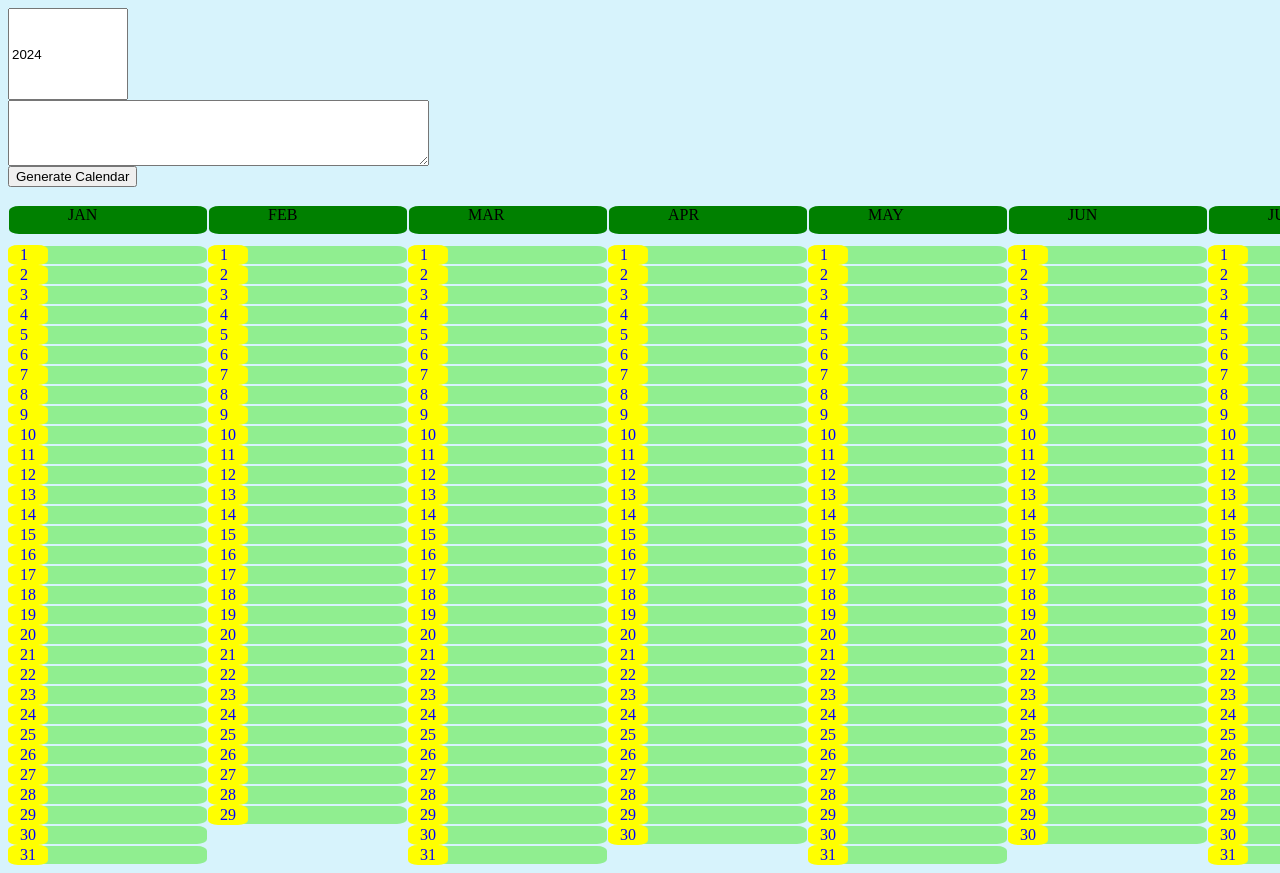
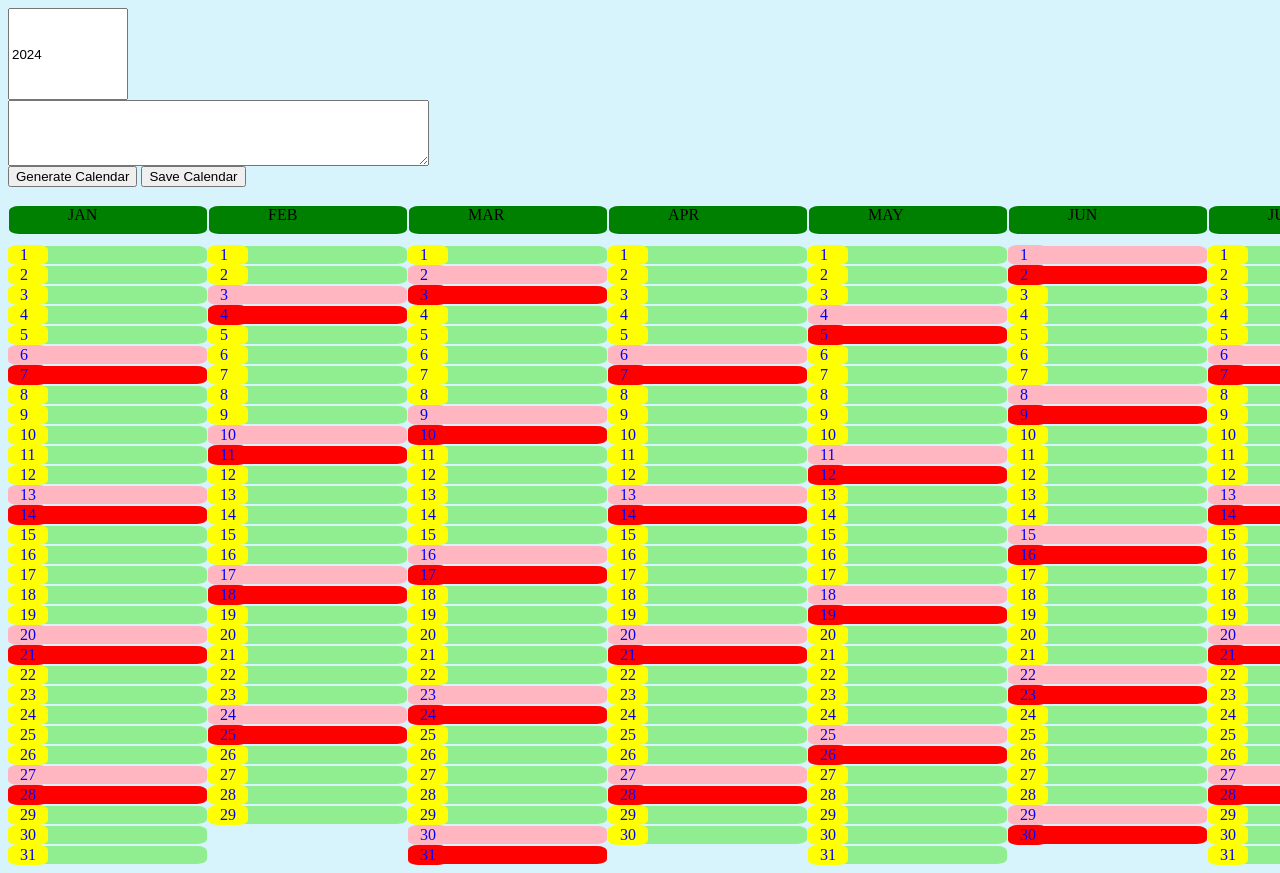
Before and after one commit to kyngon/minisites, a plain HTML site: page yearcal/index.html in a window 1280 px wide. Both pictures are taken after a click on the button "Generate Calendar". Shown: the top 873 px of the page. Drawn offline with Linux system fonts and the light colour scheme.

Commit message:
added saving

```diff
--- a/yearcal/index.html
+++ b/yearcal/index.html
@@ -12,6 +12,7 @@
         <br>
 
         <button type="button" onclick="YearCalGen();">Generate Calendar</button>
+        <button type="button" onclick="downloadSvg();">Save Calendar</button>
         <br>
         <br>
         <div id="svgcalres"></div>
@@ -23,6 +24,10 @@ function YearCalGen(){
     d=new Date((year-1)+"-12-31");
     dow=d.getDay();
     svgyearcal = '<svg width="2400" height="660" x="0" y="0" xmlns="http://www.w3.org/2000/svg">';
+    svgyearcal+= '<style>\
+        .dow6>rect{fill:lightpink}\
+        .dow0>rect{fill:red}\
+        </style>';
     months=["JAN","FEB","MAR","APR","MAY","JUN","JUL","AUG","SEP","OCT","NOV","DEC"];
         for (let i = 0; i < 12; i++) {
             posx=i*200;
@@ -58,6 +63,15 @@ svgyearcal+='</svg>';
     document.getElementById("svgcalres").innerHTML = svgyearcal;
 
 }
+
+function downloadSvg(){
+    const link = document.createElement("a");
+    const file = new Blob([svgyearcal], { type: 'text/plain' });
+    link.href = URL.createObjectURL(file);
+    link.download = "yearcal"+year+".svg";
+    link.click();
+    URL.revokeObjectURL(link.href);
+}
 </script>
 
 </html>
```
